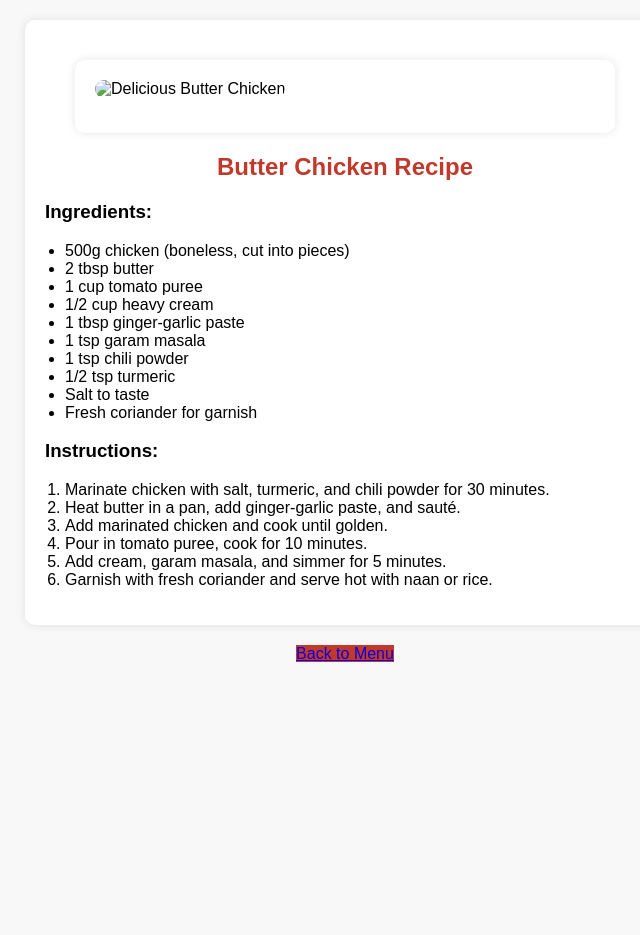
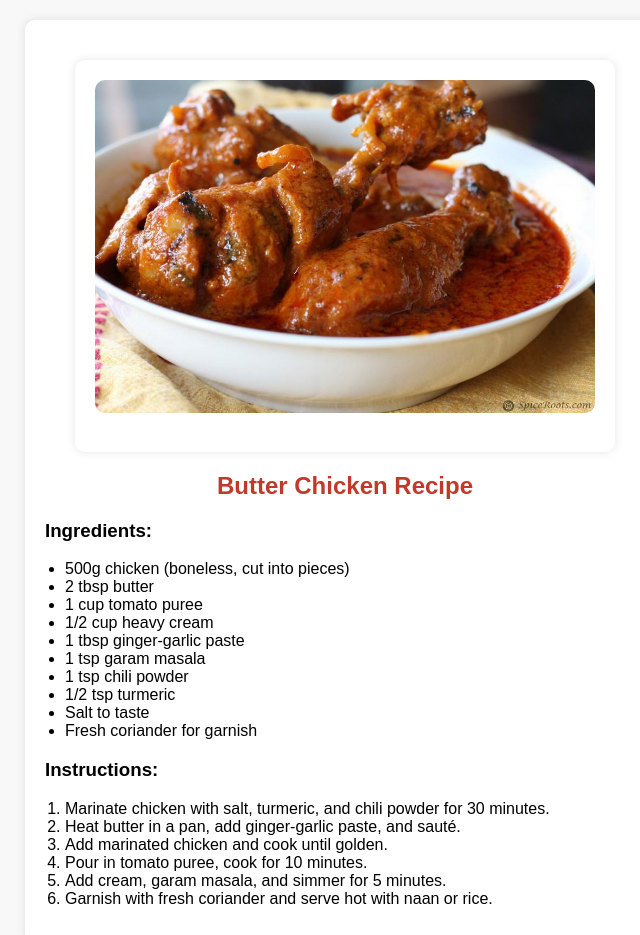
Before and after one commit to Mayur51015/hotel-menu, a plain HTML site: page Butter-Chiken.html.html in a window 1280 px wide. Shown: the top 935 px of the page, without its empty margins (295-935 px from the left). Before the commit the page ends 800 px from the top, so only its background shows below. Drawn offline with Linux system fonts and the light colour scheme.

Commit message:
Butter-Chiken.html.html

```diff
--- a/Butter-Chiken.html.html
+++ b/Butter-Chiken.html.html
@@ -36,7 +36,7 @@
 <body>
     <div class="container">
         <div class="container" style="width: 500px;">
-            <img src="c:\Users\mayur\OneDrive\Documents\butterchicken-1024x682.jpg" alt="Delicious Butter Chicken">
+            <img src="butter-chicken.jpg" alt="Delicious Butter Chicken">
 
         </div>
         <h2>Butter Chicken Recipe</h2>
```
